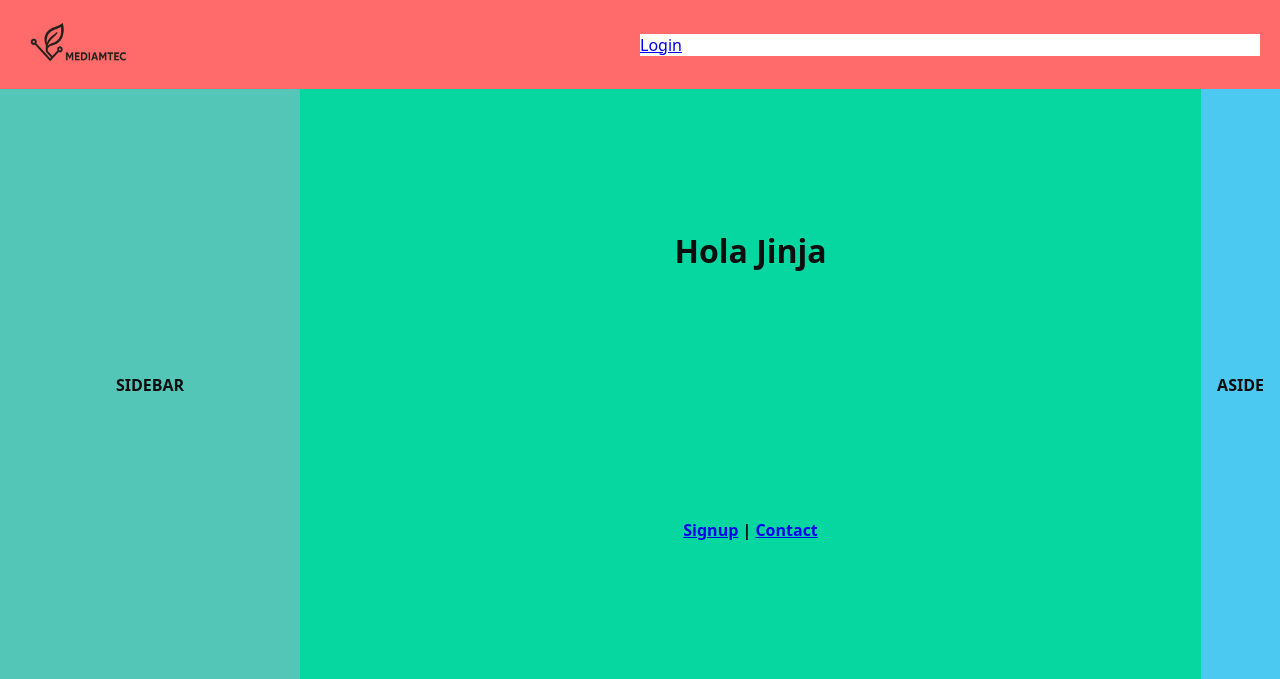
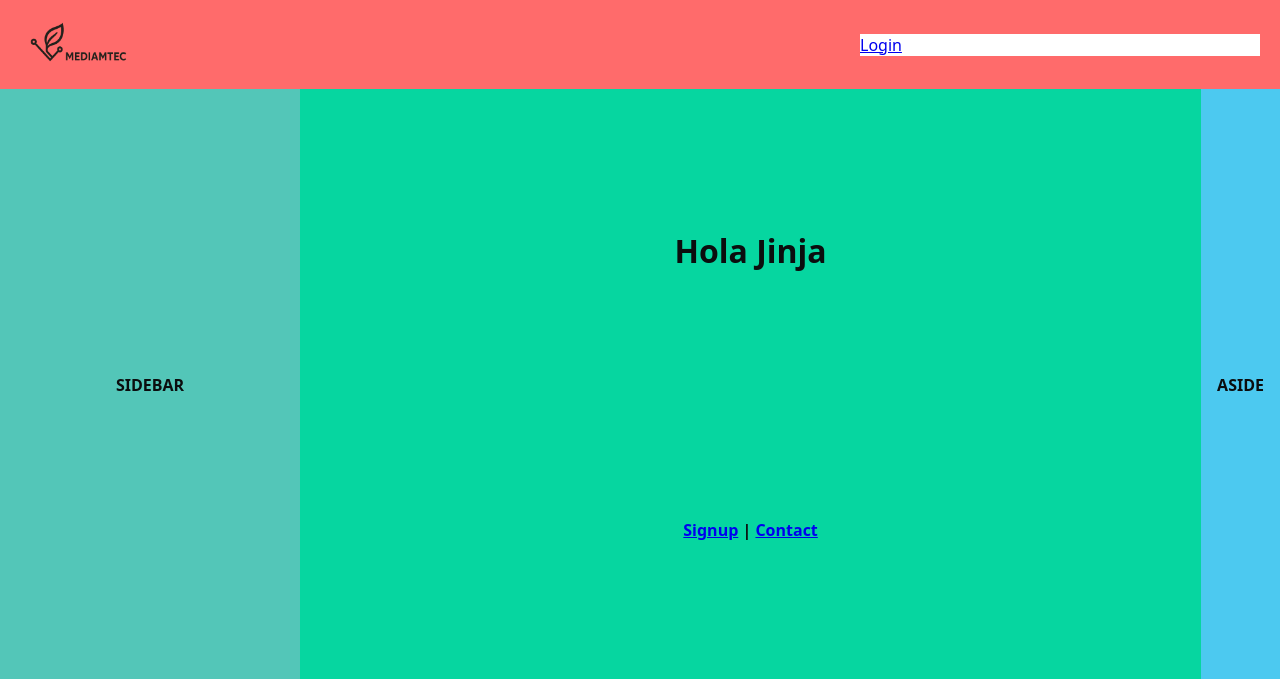
Before and after one commit to AlbertoRigoglioso/PrimerosPasos, a Flask app: page / in a window 1280 px wide. Shown: the top 679 px of the page. Run offline with Flask 3, Linux system fonts and the light colour scheme.

Commit message:
Update styles.css

```diff
--- a/static/css/styles.css
+++ b/static/css/styles.css
@@ -35,7 +35,7 @@ html, body { height: 100%; font-family: system-ui, sans-serif; }
 
 header { grid-area: header; align-items:center; background: var(--c-header); padding: 2px; justify-content: space-between; padding-right: 20px; padding-left: 20px;
   display: grid;                     /* grid de 3 filas */
-  grid-template-columns: auto 500px 1fr;
+  grid-template-columns: auto 1fr 400px;
   grid-template-rows: 100%;
   grid-template-areas:
     "header_c1 header_c2 header_c3";
```
